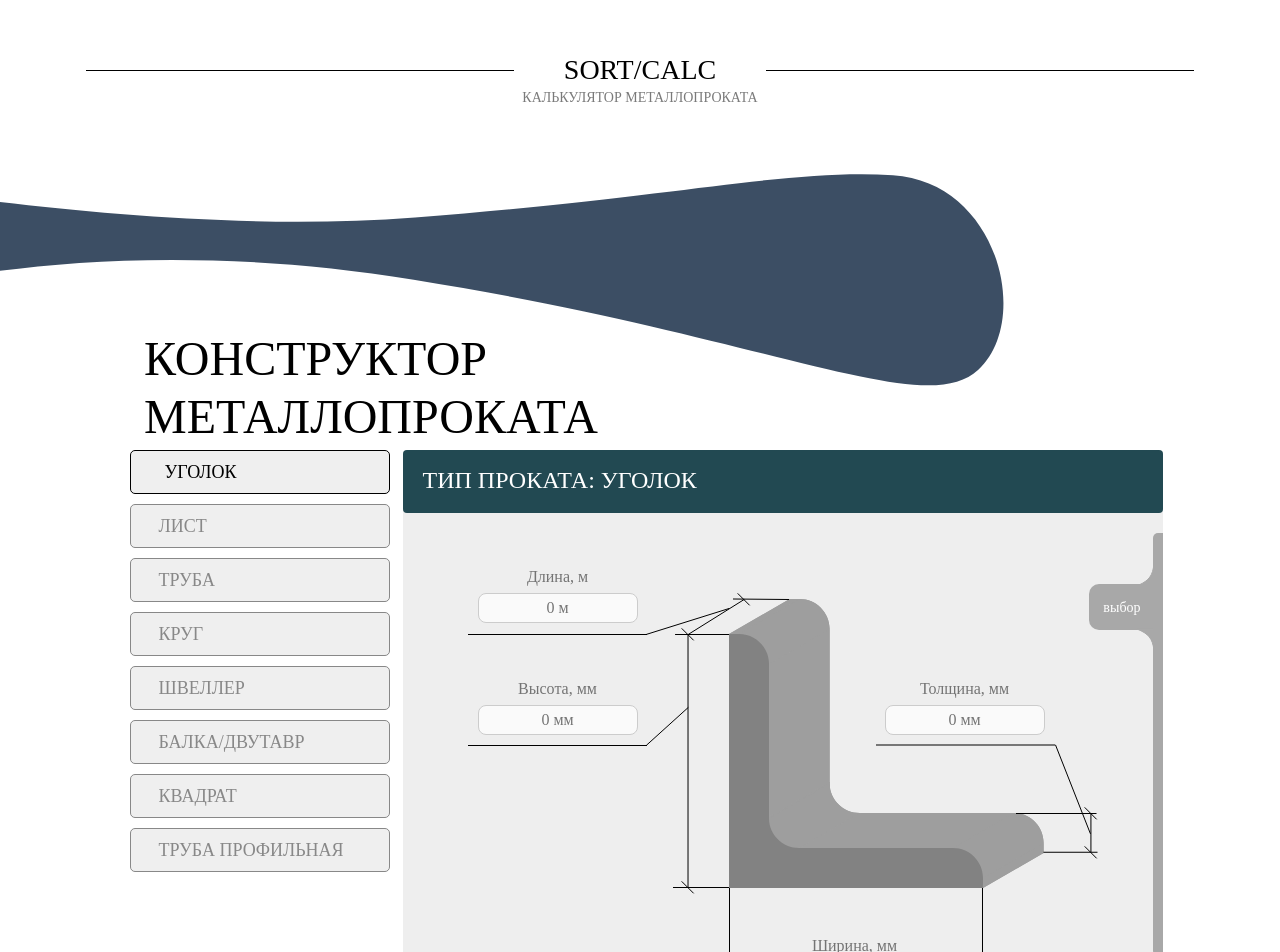
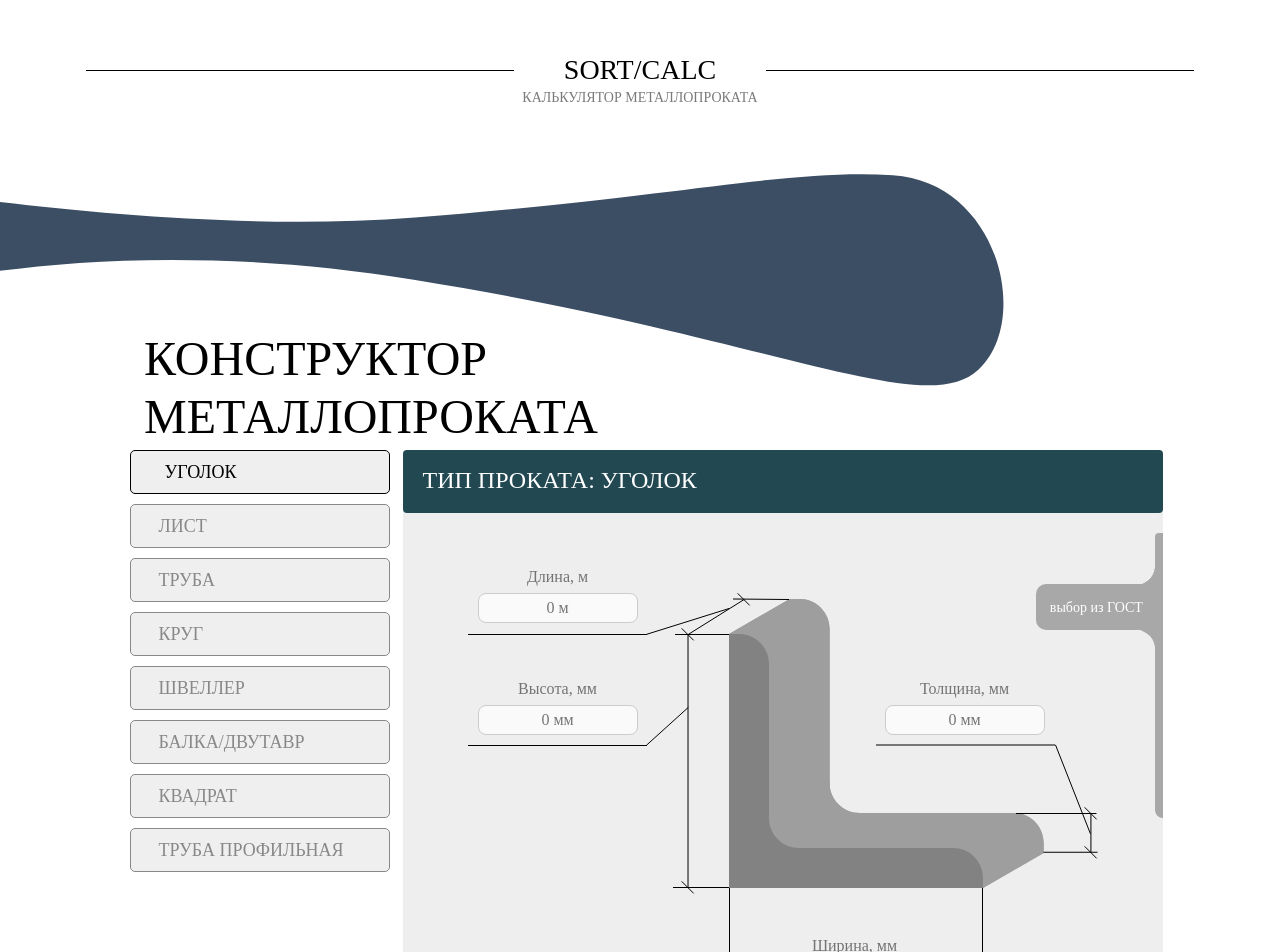
Before and after one commit to Duxcoder/SortCalc-Project-, a React (Create React App) app: page / in a window 1280 px wide. Shown: the top 952 px of the page. Built offline with nearby package versions, Linux system fonts and the light colour scheme.

Commit message:
modify GOST btn

```diff
--- a/src/components/calcBottomBlock/calcBottomBlock.js
+++ b/src/components/calcBottomBlock/calcBottomBlock.js
@@ -112,8 +112,8 @@ render(){
     return (<>
         <DivBottomBlock className="d-flex justify-content-center" >
             <DivSelectBlock className="d-flex align-items-end flex-column">
-              <Select label='Материал' defaultSelected={this.state.valueMat} dataValues={this.createArrMaterials()} whatYouCheck={this.iCheckIt}></Select>
-              <Select label='Марка' defaultSelected={this.state.valueGraid} dataValues={this.state.valueGraidArr} whatYouCheck={this.iCheckIt}></Select>
+              <Select width="240px" height="30px" label='Материал:' defaultSelected={this.state.valueMat} dataValues={this.createArrMaterials()} whatYouCheck={this.iCheckIt}></Select>
+              <Select width="240px" height="30px" label='Марка:' defaultSelected={this.state.valueGraid} dataValues={this.state.valueGraidArr} whatYouCheck={this.iCheckIt}></Select>
             </DivSelectBlock>
             <DivButtonBlock className='d-flex align-items-center justify-content-start'>
               <ButtonCalc label={this.props.labelForResult} result ={this.props.result} clearInputs={this.props.clearInputs} btnVisible={this.props.activeReloadBtn}></ButtonCalc>
--- a/src/components/pages/corner/corner.js
+++ b/src/components/pages/corner/corner.js
@@ -5,7 +5,7 @@ import BlockInput from "../../input/BlockInput";
 import { Container } from "react-bootstrap";
 import {ReactComponent as ElemUp} from './elemUp.svg'
 import {ReactComponent as ElemDown} from './elemDown.svg'
-
+import Select from "../../select/select";
 export default class Corner extends Component {
     constructor(props){
         super(props);
@@ -23,7 +23,8 @@ export default class Corner extends Component {
                     thickness: 0,
                     height: 0,
                     weight: 0
-            }
+            },
+            clickOnGost: false
         }
     }
 
@@ -73,6 +74,10 @@ export default class Corner extends Component {
           </>
           )
         }
+    }
+
+    clickOnGost = () => {
+        this.state.clickOnGost ? this.setState({clickOnGost: false}) : this.setState({clickOnGost: true})
 
     }
 render(){
@@ -83,10 +88,19 @@ render(){
     <div className={styles.divGostBlock}>
         <div className={styles.btnBlock}>
             <ElemUp className={styles.elemUp}></ElemUp>
-            <div className={styles.btnGost}>выбор</div>
+            <div className={styles.btnGost} onClick={this.clickOnGost}>выбор из ГОСТ</div>
             <ElemDown className={styles.elemDown}></ElemDown>
         </div>
-        <div className={styles.bgElem}></div>
+        <div className={this.state.clickOnGost ? styles.bgElemActive : styles.bgElem}>
+            <div className={`${this.state.clickOnGost ? styles.visibleFlex : styles.hidden} flex-column align-items-center align-content-center `}>
+                <Select label='Документ' width='230px'defaultSelected='Hello' dataValues={['ГОСТ 8509-93 Уголки стальные горячекатаные равнополочные', 'ГОСТ 8510-86 Уголки стальные горячекатаные неравнополочные']}></Select>
+                <Select size='10' height='200px' width='230px'defaultSelected='Hello' dataValues={['20x20x3', '20x20x4', '25x25x3', '25x25x4', '25x25x5']}></Select>
+
+            </div>
+
+
+
+        </div>
      </div>
 
         <div className="d-flex justify-content-center align-items-center transition" >
--- a/src/components/pages/corner/corner.module.css
+++ b/src/components/pages/corner/corner.module.css
@@ -68,14 +68,24 @@ input[type="number"]:focus {
     position: relative;
     margin-right: -2px;
     margin-top: 30px;
-
 }
 .bgElem{
     position: relative;
     background-color:#a8a8a8;
-    width: 10px;
-    height: 60%;
+    width: 1%;
+    height: 40%;
     border-radius: 20px 0 0 40px;
+    transition: all 0.4s ease-out;
+    z-index: 1;
+}
+.bgElemActive{
+    position: relative;
+    background-color:#a8a8a8;
+    width: 40%;
+    height: 40%;
+    border-radius: 20px 0 0 40px;
+    z-index: 1;
+    transition: all 0.4s ease-out;
 }
 
 .elemUp{
@@ -101,4 +111,17 @@ input[type="number"]:focus {
     color:#fff;
     font-size:14px;
     border-radius: 10px 0px 0px 10px;
+    cursor: pointer;
 }
+.btnGost:hover{
+    background:  linear-gradient(to right, #919191, #a8a8a8)
+}
+
+.hidden{
+    display: none;
+    opacity: 0;
+}
+.visibleFlex{
+    display: flex;
+    opacity: 1;
+}
--- a/src/components/select/select.js
+++ b/src/components/select/select.js
@@ -9,8 +9,8 @@ display:block;
 const SelectStyle = styled.select`
 display:inline;
 position:relative;
-width: 240px;
-height:30px;
+width: ${props => props.width};
+height: ${props => props.height};
 border-radius: 8px;
 border: solid 1px #ccc;
 text-align:left;
@@ -23,7 +23,6 @@ font-weight: 500;
 font-size: 16px;
 padding: 0 10px;
 margin: 6px 8px;
-
 `
 
 
@@ -33,7 +32,6 @@ export default class Select extends Component {
     constructor(props) {
       super(props);
       this.state = {value: props.defaultSelected};
-
       this.handleChange = this.handleChange.bind(this);
     }
 
@@ -53,8 +51,12 @@ export default class Select extends Component {
 
         <DivSelect>
             <label>
-                <span>{this.props.label}:</span>
-                <SelectStyle value= {this.state.value} onChange={this.handleChange}>
+                <span>{this.props.label}</span>
+                <SelectStyle
+                size={this.props.size}
+                width={this.props.width ? this.props.width : 'auto'}
+                height={this.props.height ? this.props.height : 'auto'}
+                value= {this.state.value} onChange={this.handleChange}>
                     <this.Options data={this.props.dataValues}></this.Options>
                 </SelectStyle>
             </label>
```
